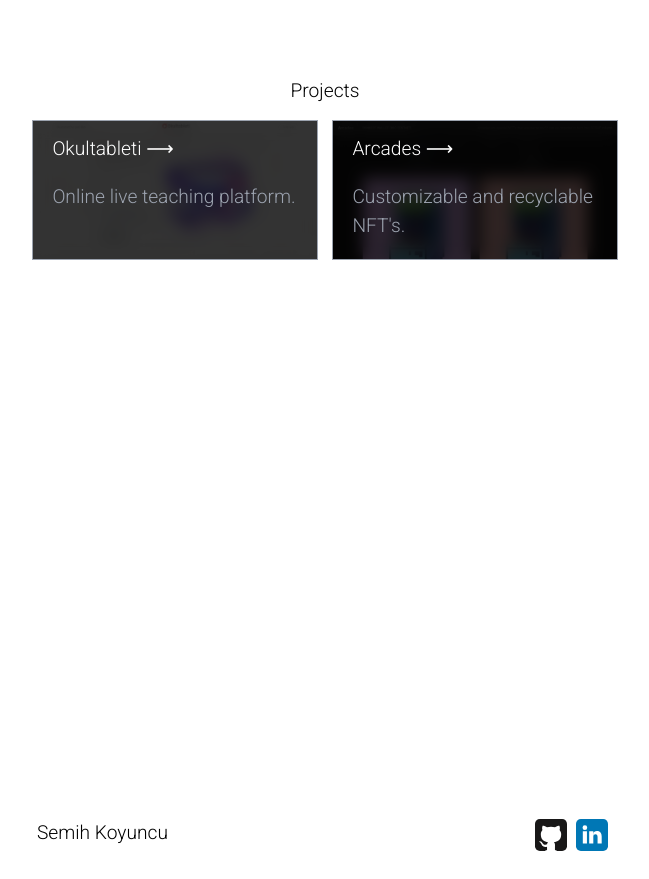
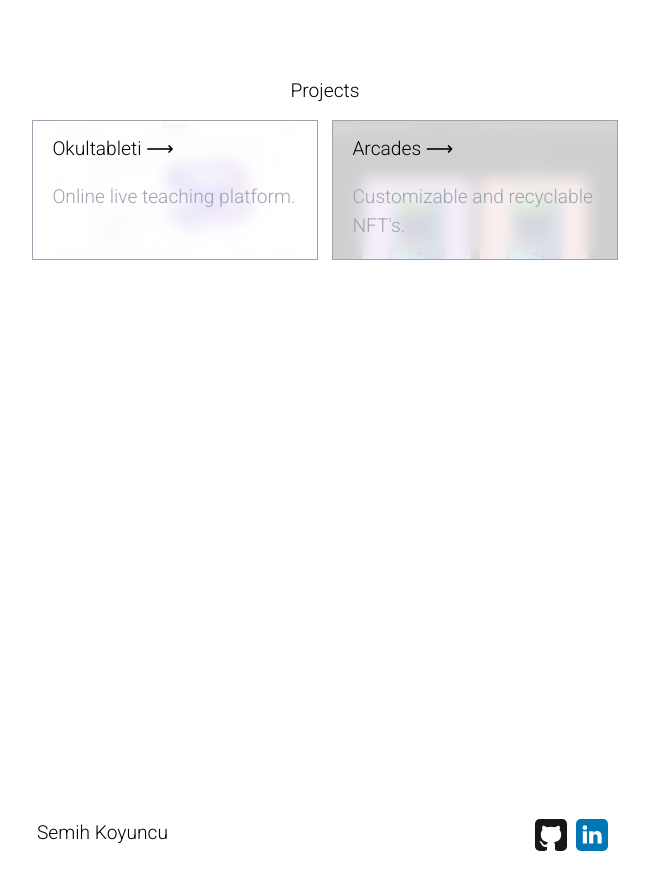
Before and after one commit to lifecodeof/lifecodeof.github.io, a Next.js app: page / in a window 1280 px wide. Shown: the part 800-1679 px from the top of the page, without its empty margins (315-964 px from the left). Built offline with nearby package versions, Linux system fonts and the light colour scheme.

Commit message:
light mode support

```diff
--- a/components/ProjectCard.tsx
+++ b/components/ProjectCard.tsx
@@ -6,7 +6,7 @@ export const ProjectCard: FC<Project> = ({ title, desc, link, image }: Project)
     return (
         <article className="group relative border border-gray-400">
             <Image layout="responsive" src={image} alt={title} />
-            <div className="absolute inset-0 z-10 bg-black
+            <div className="absolute inset-0 z-10 bg-white dark:bg-black
             bg-opacity-0 group-hover:bg-opacity-80 touch:bg-opacity-80
             group-hover:backdrop-blur touch:backdrop-blur
             transition-all duration-500
@@ -15,7 +15,7 @@ export const ProjectCard: FC<Project> = ({ title, desc, link, image }: Project)
                 transition-all duration-500
                 touch:opacity-100 opacity-0 group-hover:opacity-100"
                  href={link} target="_blank" rel="noreferrer">
-                <h2 className="text-white">{title} &#10230;</h2>
+                <h2>{title} &#10230;</h2>
                 <p className="text-gray-400 mt-4">{desc}</p>
             </a>
         </article>
```
